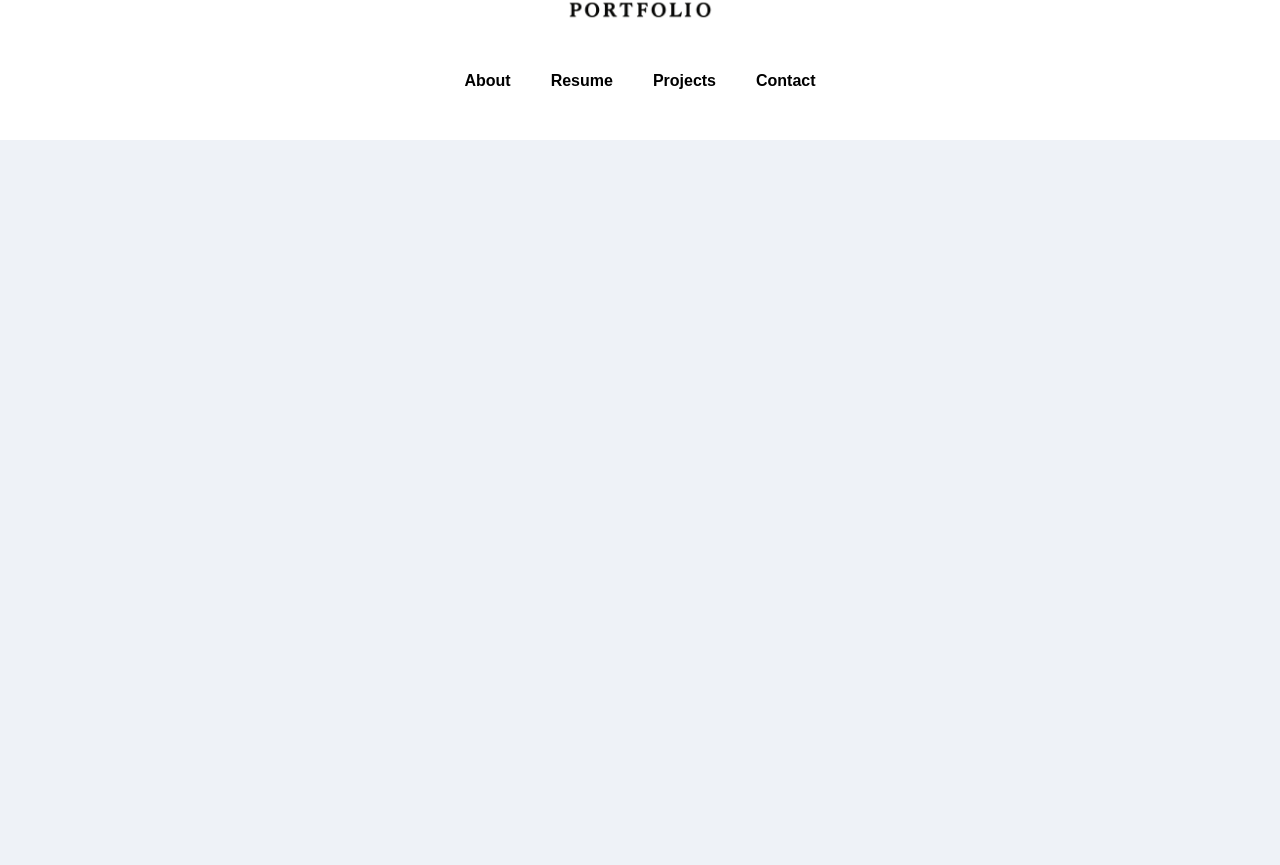
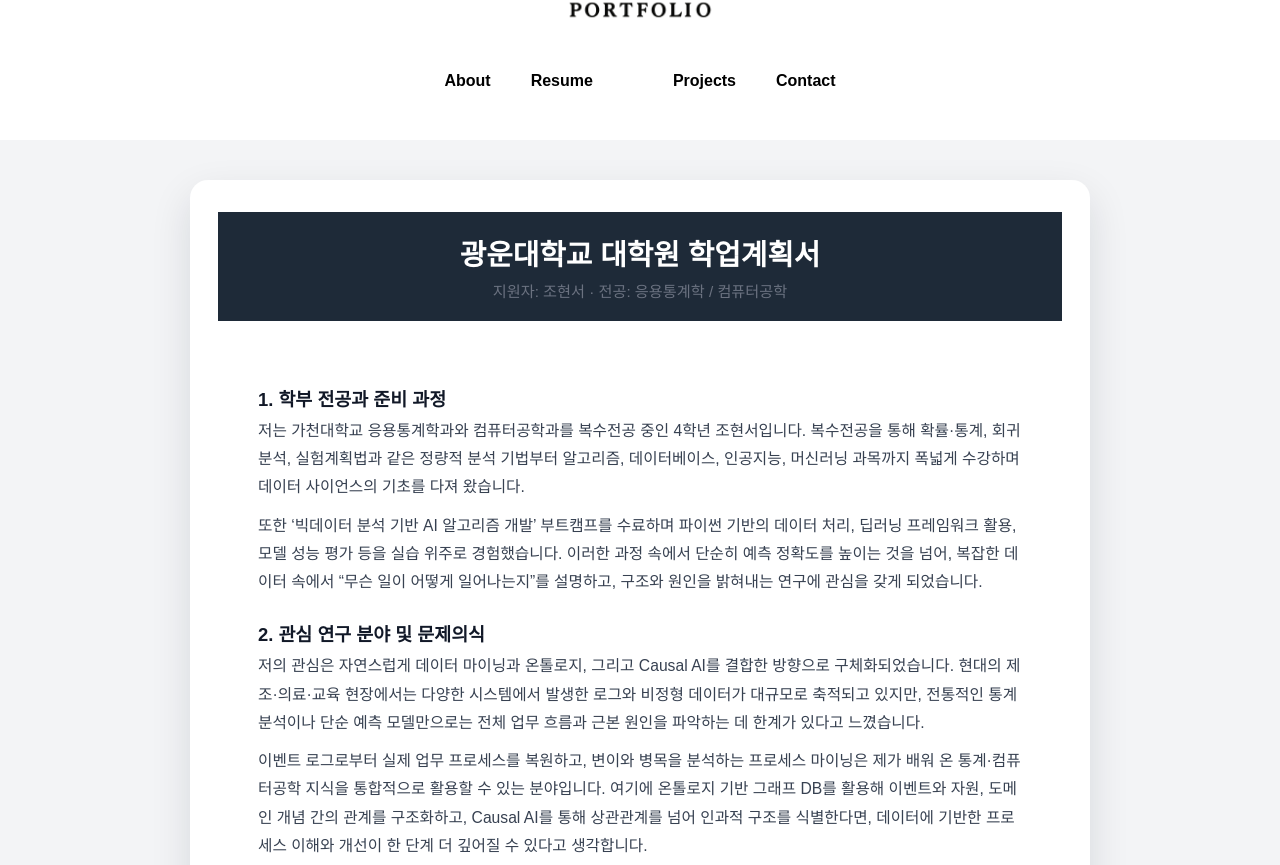
Before and after one commit to jamesscho99/portfolio, a Vue app: page /study_plan in a window 1280 px wide. Shown: the part 232-1097 px from the top of the page. Before the commit the page ends 800 px from the top, so only its background shows below. Built offline with nearby package versions, Linux system fonts and the light colour scheme; a web font is replaced by a local one.

Commit message:
학업계획서란 만듬

```diff
--- a/src/App.vue
+++ b/src/App.vue
@@ -16,7 +16,7 @@
           <ul>
             <li><router-link to="/about" :class="{ active: activeNav === 'about'}">About</router-link></li>
             <li><router-link to="/resume" :class="{ active: activeNav === 'resume'}">Resume</router-link></li>
-
+            <li><router-link to ="/study_plan":class="{active: activeNav === 'study_plan' }"></router-link></li>
             <li class="dropdown">
               <router-link to="/projects" :class="{ active: activeNav === 'projects'}">Projects</router-link>
               <ul class="dropdown-menu">
@@ -33,6 +33,7 @@
                 <li><a href="https://www.linkedin.com/in/james-cho-975a3332a" target="_blank">LinkedIn</a></li>
               </ul>
             </li>
+
           </ul>
         </nav>
       </div>
@@ -63,6 +64,7 @@ export default {
   setActiveNav(path) {
     if (path.includes('/about')) this.activeNav = 'about';
     else if (path.includes('/resume')) this.activeNav = 'resume';
+    else if (path.includes("/study_plan")) this.activeNav = "study_plan";
     else if (path.includes('/projects')) this.activeNav = 'projects';
     else if (path.includes('/contact')) this.activeNav = 'contact';
     else this.activeNav = 'home';
--- a/src/components/Resume.vue
+++ b/src/components/Resume.vue
@@ -56,7 +56,7 @@ export default {
           type: 'list',
           items: [
             '2019.03 ~ 가천대학교 입학 - 응용통계학과 & 컴퓨터공학과',
-            '2025.04 ~ 현재 재학 중'
+            '2026.02 ~ 졸업 예정'
           ]
         },
         {
--- /dev/null
+++ b/src/components/Study_Plan.vue
@@ -0,0 +1,193 @@
+<!-- src/components/KwuStudyPlan.vue -->
+<template>
+  <div class="study-plan-page">
+    <div class="study-plan-card">
+      <header class="study-plan-header">
+        <h1>광운대학교 대학원 학업계획서</h1>
+        <p class="study-plan-meta">지원자: 조현서 · 전공: 응용통계학 / 컴퓨터공학</p>
+      </header>
+
+      <main class="study-plan-content">
+        <!-- 1. 소개 및 배경 -->
+        <section class="study-plan-section">
+          <h2>1. 학부 전공과 준비 과정</h2>
+          <p>
+            저는 가천대학교 응용통계학과와 컴퓨터공학과를 복수전공 중인 4학년 조현서입니다.
+            복수전공을 통해 확률·통계, 회귀분석, 실험계획법과 같은 정량적 분석 기법부터
+            알고리즘, 데이터베이스, 인공지능, 머신러닝 과목까지 폭넓게 수강하며
+            데이터 사이언스의 기초를 다져 왔습니다.
+          </p>
+          <p>
+            또한 ‘빅데이터 분석 기반 AI 알고리즘 개발’ 부트캠프를 수료하며
+            파이썬 기반의 데이터 처리, 딥러닝 프레임워크 활용, 모델 성능 평가 등을
+            실습 위주로 경험했습니다.
+            이러한 과정 속에서 단순히 예측 정확도를 높이는 것을 넘어,
+            복잡한 데이터 속에서 “무슨 일이 어떻게 일어나는지”를 설명하고,
+            구조와 원인을 밝혀내는 연구에 관심을 갖게 되었습니다.
+          </p>
+        </section>
+
+        <!-- 2. 관심 분야 및 문제의식 -->
+        <section class="study-plan-section">
+          <h2>2. 관심 연구 분야 및 문제의식</h2>
+          <p>
+            저의 관심은 자연스럽게 데이터 마이닝과 온톨로지, 그리고 Causal AI를 결합한 방향으로
+            구체화되었습니다. 현대의 제조·의료·교육 현장에서는 다양한 시스템에서 발생한 로그와
+            비정형 데이터가 대규모로 축적되고 있지만,
+            전통적인 통계 분석이나 단순 예측 모델만으로는
+            전체 업무 흐름과 근본 원인을 파악하는 데 한계가 있다고 느꼈습니다.
+          </p>
+          <p>
+            이벤트 로그로부터 실제 업무 프로세스를 복원하고,
+            변이와 병목을 분석하는 프로세스 마이닝은
+            제가 배워 온 통계·컴퓨터공학 지식을 통합적으로 활용할 수 있는 분야입니다.
+            여기에 온톨로지 기반 그래프 DB를 활용해 이벤트와 자원, 도메인 개념 간의 관계를 구조화하고,
+            Causal AI를 통해 상관관계를 넘어 인과적 구조를 식별한다면,
+            데이터에 기반한 프로세스 이해와 개선이 한 단계 더 깊어질 수 있다고 생각합니다.
+          </p>
+        </section>
+
+        <!-- 3. 대학원에서의 학업 계획 -->
+        <section class="study-plan-section">
+          <h2>3. 대학원에서의 학업 계획</h2>
+          <p>
+            광운대학교 대학원 석사 과정에 진학하게 된다면,
+            우선 프로세스 마이닝, 데이터마이닝, 통계적 모형화, 인과추론,
+            지식표현 및 온톨로지 관련 교과목을 중심으로
+            이론적 기반을 체계적으로 쌓고자 합니다.
+          </p>
+          <p>
+            학부에서 학습한 회귀분석, 다변량분석, 머신러닝 기초를 바탕으로,
+            이벤트 데이터의 시계열적·순차적 특성을 다루는 방법과
+            로그 데이터의 통계적 특성을 이해하는 데 힘쓰겠습니다.
+            동시에 데이터베이스, 분산 처리, 소프트웨어 공학 관련 배경을 활용해
+            실제 로그를 수집·전처리하고 분석 환경을 구축하는 능력을 강화하겠습니다.
+          </p>
+          <p>
+            이를 통해 “도메인 온톨로지 설계 → 이벤트 로그 매핑 → 프로세스 모델 도출
+            → 통계적·인과적 분석”으로 이어지는 전체 파이프라인을
+            스스로 설계·구현할 수 있는 연구 역량을 기르고 싶습니다.
+          </p>
+        </section>
+
+        <!-- 4. 구체적인 연구 계획 -->
+        <section class="study-plan-section">
+          <h2>4. 구상 중인 연구 주제</h2>
+          <p>
+            연구 측면에서는
+            ① 도메인 온톨로지를 이용한 이벤트 로그의 의미적 통합 및 추상화,
+            ② Causal AI와 프로세스 마이닝을 결합한 프로세스 변이의 원인 분석,
+            ③ 제조·의료·교육 등 실제 도메인에서의 실증 연구를
+            핵심 주제로 삼고 싶습니다.
+          </p>
+          <p>
+            예를 들어 제조 현장에서 설비 고장이나 품질 불량이 발생했을 때,
+            온톨로지를 이용해 공정·자원·제품 정보를 구조화하고,
+            이벤트 로그로부터 다양한 프로세스 변이 패턴을 추출한 뒤,
+            Causal AI 기법을 적용해 어떤 경로와 조건이 문제 발생과
+            인과적으로 연결되는지 분석하는 연구를 구상하고 있습니다.
+          </p>
+          <p>
+            또한 의료 데이터나 교육 플랫폼 로그에 대해서도,
+            표준 코드 체계와 온톨로지를 활용하여 환자 경로 또는 학습 경로를 정의하고,
+            통계적 검정과 생존분석, 경로 군집 분석을 통해
+            각 경로의 성과 차이를 정량적으로 평가하는 연구를 수행해 보고자 합니다.
+          </p>
+        </section>
+
+        <!-- 5. 연구실 기여와 성장 목표 -->
+        <section class="study-plan-section">
+          <h2>5. 연구실 기여 및 장기 목표</h2>
+          <p>
+            연구실 생활에서는 파이썬과 R을 활용한 데이터 전처리, 시각화, 모델링을 성실히 담당하고,
+            통계적 사고를 바탕으로 실험 설계와 성능 평가 지표를 제안하며
+            공동 연구에 기여하고 싶습니다.
+            학회 발표와 논문 게재를 목표로,
+            문헌 조사와 실험 재현부터 차근차근 시작해 제 연구 주제를 구체화해 나가겠습니다.
+          </p>
+          <p>
+            아직 프로세스 마이닝과 온톨로지, Causal AI에 대한 이해는 기초 수준에 머물러 있으나,
+            대학원에서의 체계적인 교육과 지속적인 연구 경험을 통해 기초를 단단히 다지고,
+            응용통계학과 컴퓨터공학의 융합 역량을 바탕으로
+            산업 데이터 분석과 프로세스 혁신에 기여할 수 있는 연구자로 성장하고자 합니다.
+          </p>
+        </section>
+      </main>
+
+      <footer class="study-plan-footer">
+        <p>작성자: 조현서</p>
+        <p>작성일: 2025-12-10</p>
+      </footer>
+    </div>
+  </div>
+</template>
+
+<script setup>
+// 별도 로직은 필요 없어서 비워 둡니다.
+</script>
+
+<style scoped>
+.study-plan-page {
+  min-height: 100vh;
+  padding: 40px 16px;
+  background: #f3f4f6; /* 연한 회색 배경 */
+  display: flex;
+  justify-content: center;
+  align-items: flex-start;
+}
+
+.study-plan-card {
+  max-width: 900px;
+  width: 100%;
+  background: #ffffff;
+  border-radius: 18px;
+  padding: 32px 28px;
+  box-shadow: 0 16px 40px rgba(15, 23, 42, 0.12);
+}
+
+.study-plan-header {
+  text-align: center;
+  margin-bottom: 24px;
+}
+
+.study-plan-header h1 {
+  font-size: 1.8rem;
+  margin-bottom: 6px;
+}
+
+.study-plan-meta {
+  font-size: 0.95rem;
+  color: #6b7280;
+}
+
+.study-plan-content {
+  margin-top: 8px;
+}
+
+.study-plan-section + .study-plan-section {
+  margin-top: 24px;
+}
+
+.study-plan-section h2 {
+  font-size: 1.15rem;
+  margin-bottom: 6px;
+  color: #111827;
+}
+
+.study-plan-section p {
+  font-size: 0.98rem;
+  line-height: 1.8;
+  color: #374151;
+  margin-bottom: 10px;
+}
+
+.study-plan-footer {
+  margin-top: 24px;
+  border-top: 1px solid #e5e7eb;
+  padding-top: 12px;
+  display: flex;
+  justify-content: space-between;
+  font-size: 0.9rem;
+  color: #6b7280;
+}
+</style>
--- a/src/router/index.js
+++ b/src/router/index.js
@@ -5,6 +5,7 @@ import About from "../components/About.vue";
 import Contact from "../components/Contact.vue";
 import Projects from "../components/Projects.vue";
 import Resume from "../components/Resume.vue";
+import StudyPlan from "../components/Study_Plan.vue"
 
 const routes = [
     {
@@ -27,6 +28,10 @@ const routes = [
         path:'/resume',
         component:Resume,
     },
+    {
+        path:'/study_plan',
+        component:StudyPlan,
+    }
 
 ];
 const router = createRouter({
```
